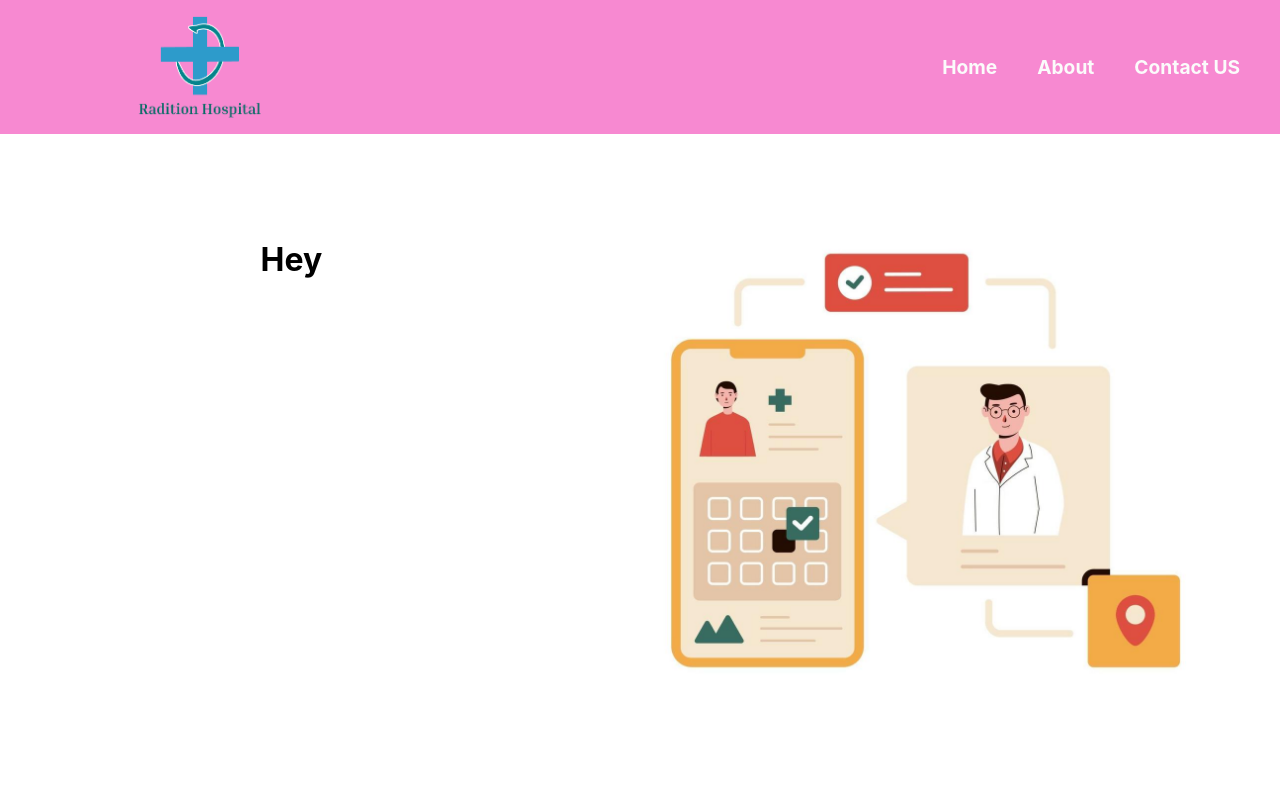
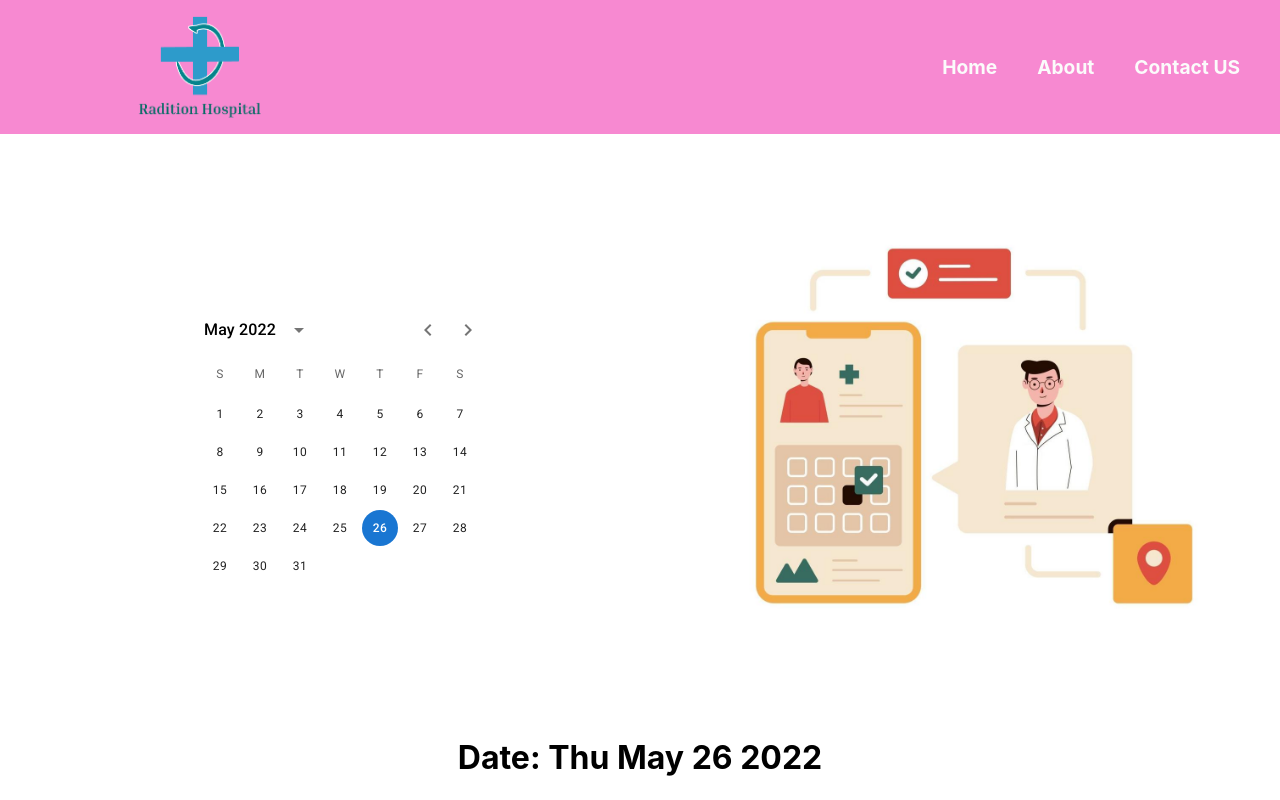
Before and after one commit to BishalAshiq/website-hospital, a React (Create React App) app: page /appointment in a window 1280 px wide. Shown: the top 800 px of the page. Built offline with nearby package versions, Linux system fonts and the light colour scheme.

Commit message:
added moreItems

```diff
--- a/package.json
+++ b/package.json
@@ -12,6 +12,7 @@
     "@testing-library/react": "^13.2.0",
     "@testing-library/user-event": "^13.5.0",
     "aos": "^2.3.4",
+    "date-fns": "^2.28.0",
     "react": "^18.1.0",
     "react-dom": "^18.1.0",
     "react-icons": "^4.3.1",
--- a/src/Pages/Appointment/AppoinmentBanner/AppointmentBanner.js
+++ b/src/Pages/Appointment/AppoinmentBanner/AppointmentBanner.js
@@ -1,17 +1,17 @@
-import { Container, Grid } from '@mui/material';
-import React from 'react';
+import { Container, Grid } from "@mui/material";
+import React from "react";
 import tempImg from "../../../Images/Appointment-Pictures/Appointment-Banner.jpg";
-import Calender from '../../../Shared/Calender/Calender';
+import Calender from "../../../Shared/Calender/Calender";
 
-const AppointmentBanner = () => {
+const AppointmentBanner = ({ date, setDate }) => {
   return (
-       <Container style={{marginBottom: 100, marginTop: 100}}>
+    <Container style={{ marginBottom: 100, marginTop: 100 }}>
       <Grid container spacing={2}>
-            <Grid xs={12} md={6} lg={5}>
-                <Calender></Calender>
+        <Grid xs={12} md={6} lg={6}>
+          <Calender date={date} setDate={setDate}></Calender>
         </Grid>
-            <Grid xs={12} md={6} lg={7}>
-                <img style={{width: "100%"}} src={tempImg} alt=""/>
+        <Grid xs={12} md={6} lg={6}>
+          <img style={{ width: "100%" }} src={tempImg} alt="" />
         </Grid>
       </Grid>
     </Container>
--- a/src/Pages/Appointment/AppointAvailable/AppointAvailable.js
+++ b/src/Pages/Appointment/AppointAvailable/AppointAvailable.js
@@ -1,9 +1,67 @@
 import React from 'react';
 
-const AppointAvailable = () => {
+
+const timeSlot = [
+    {
+      id: 1,
+      name: "Fluoride Treatment",
+      time: "10.00 AM - 12.00 PM",
+      space: 31
+    },
+    {
+      id: 2,
+      name: "Eye Care",
+      time: "07.00 PM - 12.00 AM",
+      space: 16
+    },
+    {
+      id: 3,
+      name: "Cardiology",
+      time: "06.00 AM - 11.00 AM",
+      space: 43
+    },
+    {
+      id: 4,
+      name: "Corona Virus Treatment",
+      time: "10.00 AM - 02.00 PM",
+      space: 60
+    },
+    {
+      id: 5,
+      name: "Orthopedics Specialist",
+      time: "08.00 AM - 01.00 PM",
+      space: 55
+    },
+    {
+      id: 6,
+      name: "Kidney Specialist",
+      time: "11.00 AM - 06.00 PM",
+      space: 50
+    },
+    {
+      id: 7,
+      name: "Hair Solution",
+      time: "10.00 AM - 12.00 PM",
+      space: 17
+    },
+    {
+      id: 8,
+      name: "Otolaryngology Specialist",
+      time: "1.00 PM - 04.00 PM",
+      space: 77
+    },
+    {
+      id: 9,
+      name: "Spine Specialist",
+      time: "03.10 PM - 06.00 PM",
+      space: 45
+    },
+  ];
+
+const AppointAvailable = ({date}) => {
     return (
         <div>
-            <h1>This is Available appointment</h1>
+            <h1>Date: {date.toDateString()}</h1>
         </div>
     );
 };
--- a/src/Pages/Appointment/Appointment/Appointment.js
+++ b/src/Pages/Appointment/Appointment/Appointment.js
@@ -1,15 +1,15 @@
-import React from 'react';
-import AppointmentBanner from '../AppoinmentBanner/AppointmentBanner';
-import AppointAvailable from '../AppointAvailable/AppointAvailable';
-
+import React from "react";
+import AppointmentBanner from "../AppoinmentBanner/AppointmentBanner";
+import AppointAvailable from "../AppointAvailable/AppointAvailable";
 
 const Appointment = () => {
-    return (
-        <div>
-            <AppointmentBanner></AppointmentBanner>
-            <AppointAvailable></AppointAvailable>
-        </div>
-    );
+  const [date, setDate] = React.useState(new Date());
+  return (
+    <div>
+      <AppointmentBanner date={date} setDate={setDate}></AppointmentBanner>
+      <AppointAvailable date={date}></AppointAvailable>
+    </div>
+  );
 };
 
 export default Appointment;
--- a/src/Shared/Calender/Calender.js
+++ b/src/Shared/Calender/Calender.js
@@ -1,12 +1,26 @@
-import React from 'react';
+import React from "react";
+import TextField from "@mui/material/TextField";
+import { AdapterDateFns } from "@mui/x-date-pickers/AdapterDateFns";
+import { LocalizationProvider } from "@mui/x-date-pickers/LocalizationProvider";
+import { StaticDatePicker } from "@mui/x-date-pickers/StaticDatePicker";
 
-
-const Calender = () => {
-    return (
-        <div>
-            <h1>Hey</h1>
-        </div>
-    );
+const Calender = ({ date, setDate }) => {
+  return (
+    <div style={{ marginTop: 80 }}>
+      <LocalizationProvider dateAdapter={AdapterDateFns}>
+        <StaticDatePicker
+          displayStaticWrapperAs="desktop"
+          value={date}
+          onChange={(newValue) => {
+            setDate(newValue);
+          }}
+          renderInput={(params) => (
+            <TextField {...params} style={{ width: 700, height: 500 }} />
+          )}
+        />
+      </LocalizationProvider>
+    </div>
+  );
 };
 
 export default Calender;
```
Also changed, not shown: 1 other file (tests, documents, lock files or other folders). Lines whose indentation alone changed are shown as unchanged.
